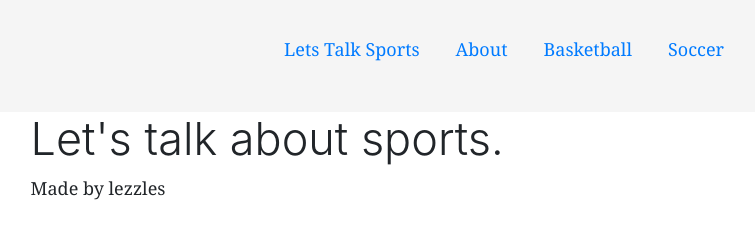
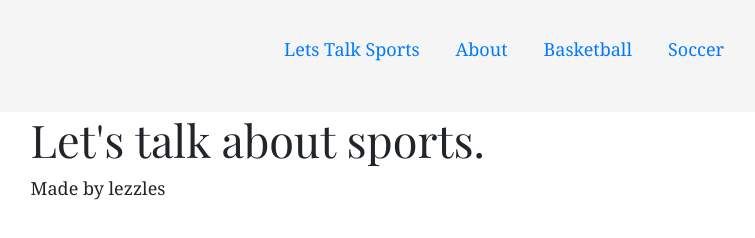
Before and after one commit to lezzles11/Lets-Talk-About-Sports, a Gatsby site: page / in a window 1280 px wide. Shown: the whole page, without its empty margins (149-904 px from the left). Built offline with nearby package versions, Linux system fonts and the light colour scheme; Gatsby itself is replaced by a stand-in of ours; a web font is replaced by a local one.

Commit message:
Added font

```diff
--- a/src/pages/index.js
+++ b/src/pages/index.js
@@ -7,7 +7,7 @@ import SEO from "../components/seo"
 const IndexPage = () => (
   <Layout>
     <SEO title="Home" />
-    <h1>Let's talk about sports.</h1>
+    <h1 className="font5">Let's talk about sports.</h1>
   </Layout>
 )
 
```
